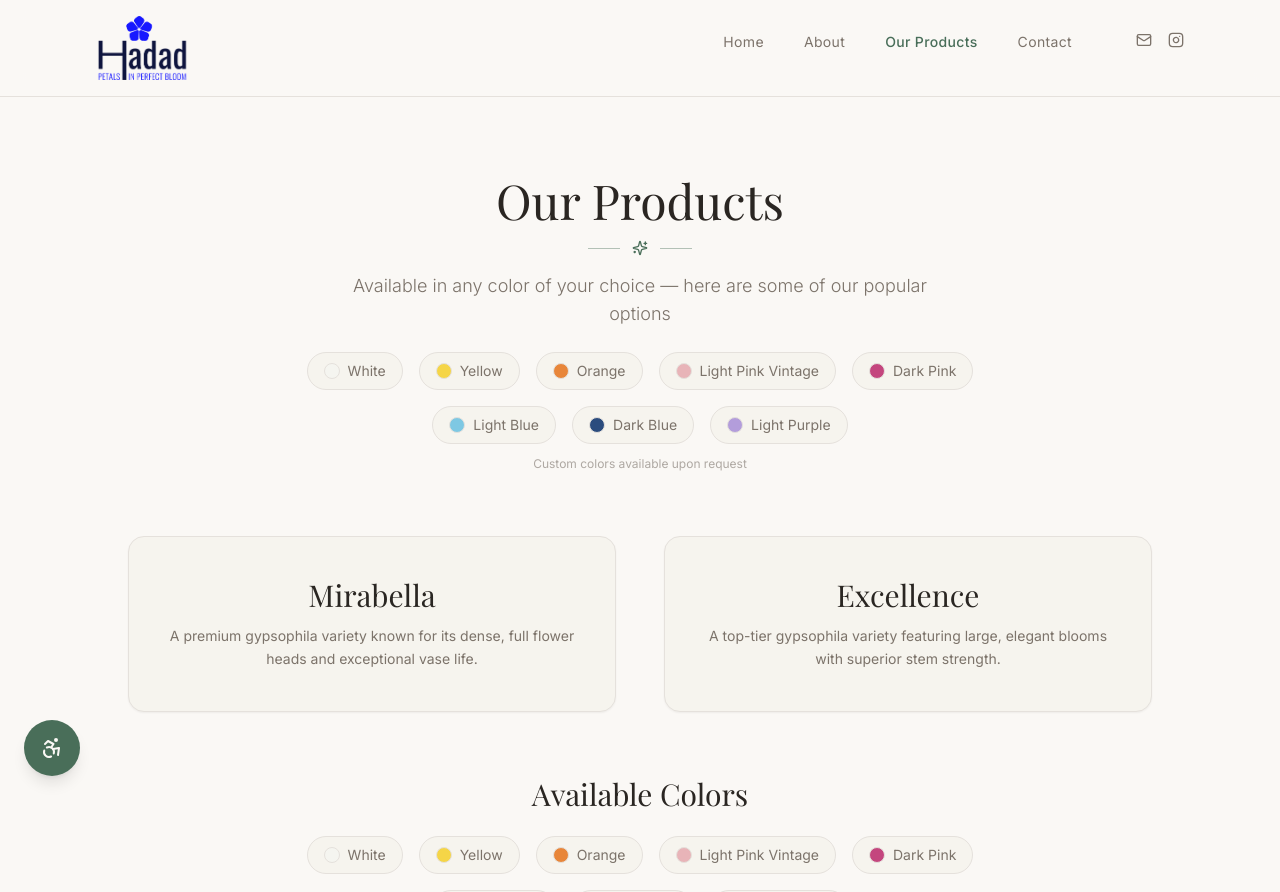
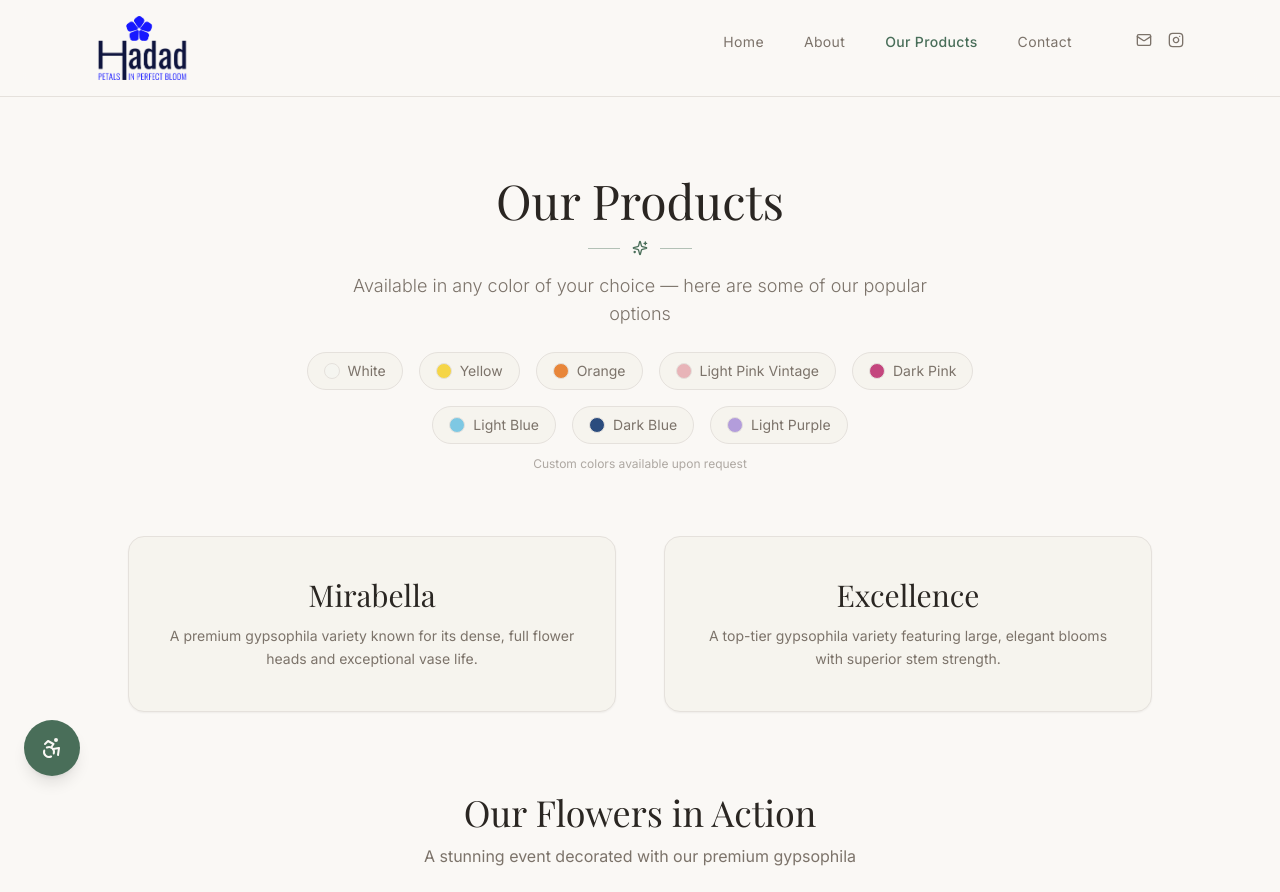
Before and after one commit to AdiHadad3/hadad-landingpage2, a React (Vite) app: page /gallery in a window 1280 px wide. Shown: the top 892 px of the page. Built offline with nearby package versions, Linux system fonts and the light colour scheme; a web font is replaced by a local one.

Commit message:
Appear color options together
Co-authored-by: AdiHadad3 <139802083+AdiHadad3@users.noreply.github.com>

```diff
--- a/src/pages/Gallery.tsx
+++ b/src/pages/Gallery.tsx
@@ -80,46 +80,6 @@ const Gallery = () => {
               ))}
             </div>
 
-            {/* Available Colors */}
-            <motion.div
-              variants={fadeUp}
-              custom={3}
-              initial="hidden"
-              whileInView="visible"
-              viewport={{ once: true }}
-              className="mt-16 text-center"
-            >
-              <h3 className="font-serif text-2xl md:text-3xl text-foreground mb-6">Available Colors</h3>
-              <div className="flex flex-wrap justify-center gap-3 md:gap-4 max-w-2xl mx-auto">
-                {[
-                  { name: 'White', color: '#F5F5F0' },
-                  { name: 'Yellow', color: '#F5D547' },
-                  { name: 'Orange', color: '#E8863A' },
-                  { name: 'Light Pink Vintage', color: '#E8B4B8' },
-                  { name: 'Dark Pink', color: '#C4467E' },
-                  { name: 'Light Blue', color: '#7EC8E3' },
-                  { name: 'Dark Blue', color: '#2B4C7E' },
-                  { name: 'Light Purple', color: '#B39DDB' },
-                ].map((c, i) => (
-                  <motion.div
-                    key={c.name}
-                    variants={fadeUp}
-                    custom={i * 0.5}
-                    initial="hidden"
-                    whileInView="visible"
-                    viewport={{ once: true }}
-                    className="flex items-center gap-2 bg-card border border-border rounded-full px-4 py-2"
-                  >
-                    <span
-                      className="w-4 h-4 rounded-full border border-border shrink-0"
-                      style={{ backgroundColor: c.color }}
-                    />
-                    <span className="font-sans text-sm text-muted-foreground">{c.name}</span>
-                  </motion.div>
-                ))}
-              </div>
-              <p className="font-sans text-xs text-muted-foreground/60 mt-4">Custom colors available upon request</p>
-            </motion.div>
 
             {/* Event Showcase */}
             <motion.div
```
